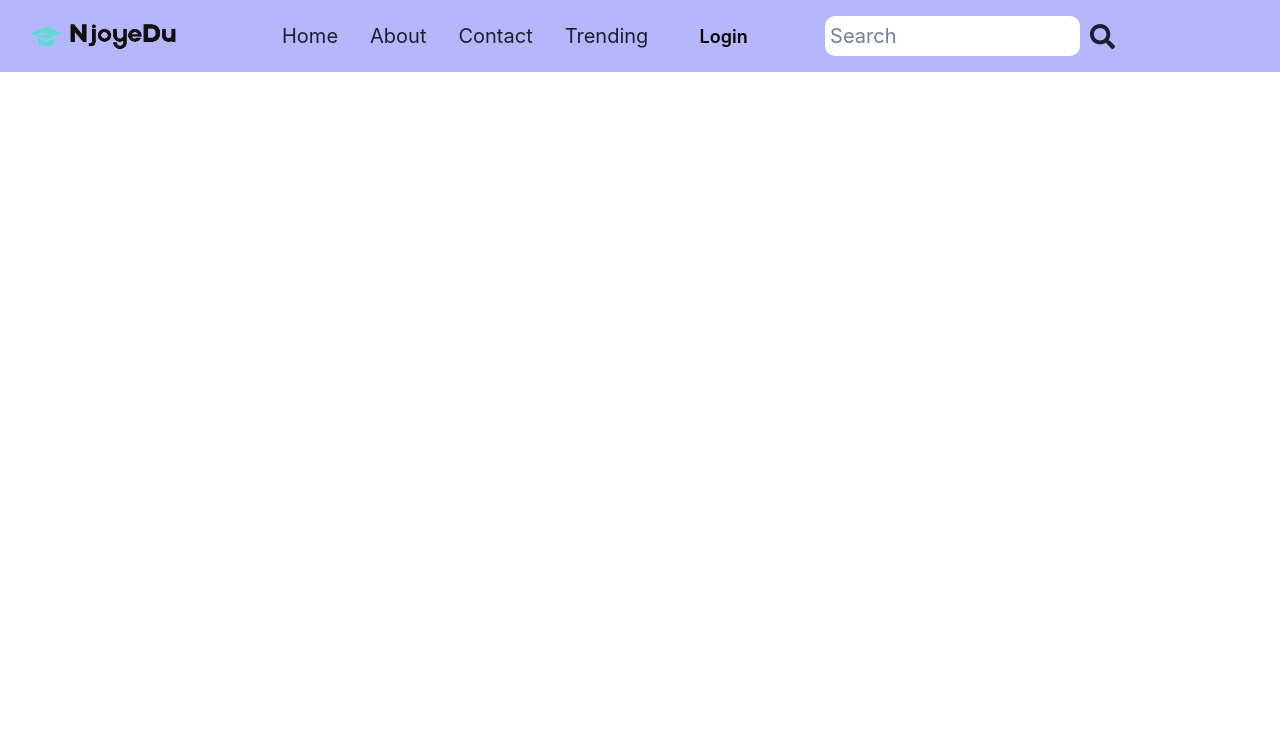
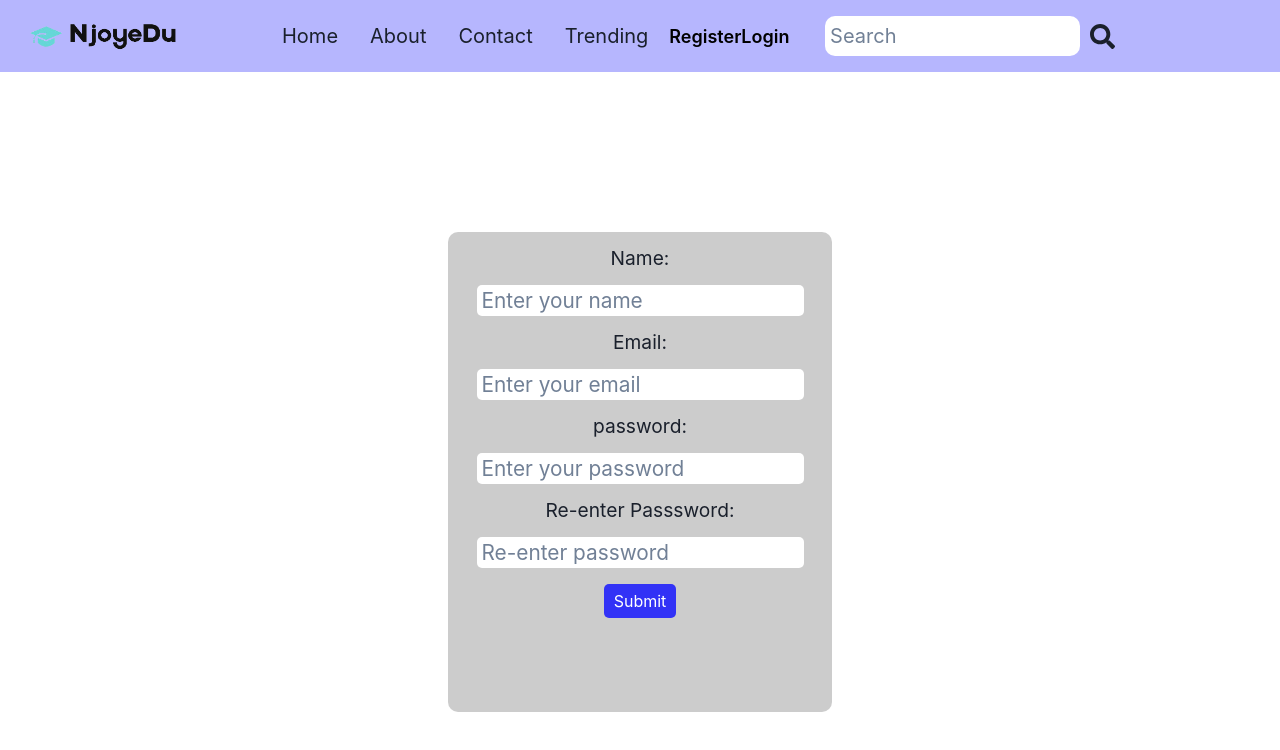
Before and after one commit to Sayantan131/NjoyeDu, a React (Vite) app: page /register in a window 1280 px wide. Shown: the top 750 px of the page. Built offline with nearby package versions, Linux system fonts and the light colour scheme.

Commit message:
working on register component

```diff
--- a/src/App.jsx
+++ b/src/App.jsx
@@ -4,6 +4,7 @@ import Home from "./components/Home"
 import About from "./components/About"
 import Contact from "./components/Contact"
 import LoginForm from "./components/Login"
+import Register from "./components/Register"
 
 function App() {
 
@@ -15,6 +16,7 @@ function App() {
       <Route exact path="/" element={<Home />} />
       <Route exact path="/about" element={<About />} />
       <Route exact path="/contact" element={<Contact />} />
+      <Route exact path="/register" element={<Register />} />
       <Route exact path="/login" element={<LoginForm />} />
       </Routes>
     </Router>
--- a/src/components/Header.jsx
+++ b/src/components/Header.jsx
@@ -42,6 +42,9 @@ const Header = () => {
         })}
         <div className="logInfo">
           <button>
+            <Link to="/register">Register</Link>
+          </button>
+          <button>
             <Link to="/login">Login</Link>
           </button>
 
--- /dev/null
+++ b/src/components/Register.jsx
@@ -0,0 +1,56 @@
+import { useState } from "react";
+import "../styles/Register.css";
+
+const Register = () => {
+  const [name, setName] = useState("");
+  const [email, setEmail] = useState("");
+  const [password, setPassword] = useState("");
+
+  return (
+    <div className="register">
+      <div className="registerfromcontainer">
+        <form className="registerform">
+          <label htmlFor="name">Name:</label>
+          <input
+            type="text"
+            required
+            placeholder="Enter your name"
+            value={name}
+            onChange={(e) => setName(e.target.value)}
+          />
+
+          <label htmlFor="email">Email:</label>
+          <input
+            type="text"
+            required
+            placeholder="Enter your email"
+            value={email}
+            onChange={(e) => setEmail(e.target.value)}
+          />
+
+          <label htmlFor="password">password:</label>
+          <input
+            type="number"
+            required
+            placeholder="Enter your password"
+            value={password}
+            onChange={(e) => setPassword(e.target.value)}
+          />
+
+          <label htmlFor="email">Re-enter Passsword:</label>
+          <input
+            type="number"
+            required
+            placeholder="Re-enter password"
+            value={password}
+            onChange={(e) => setPassword(e.target.value)}
+          />
+          <button>Submit</button>
+        </form>
+        {console.log(name, email, password)}
+      </div>
+    </div>
+  );
+};
+
+export default Register;
--- /dev/null
+++ b/src/styles/Register.css
@@ -0,0 +1,43 @@
+.register {
+  display: flex;
+  align-items: center;
+  justify-content: center;
+  width: 100vw;
+  height: 100vh;
+}
+.registerfromcontainer {
+  width: 30%;
+  height: 60%;
+  background-color: rgba(58, 58, 58, 0.26);
+  border-radius: 10px;
+}
+
+.registerform {
+  display: flex;
+  flex-direction: column;
+  align-items: center;
+}
+
+.registerform > label {
+  font-size: 1.2rem;
+  padding: 12px;
+}
+
+.registerform > input {
+  font-size: 1.3rem;
+  border-radius: 5px;
+  text-align: flex-start;
+  padding-left: 5px;
+}
+
+.registerform > button {
+  margin-top: 1rem;
+  background-color: rgb(50, 50, 246);
+  padding: 5px 10px;
+  color: white;
+  border-radius: 5px;
+}
+
+.registerform > button:hover {
+  opacity: 0.7;
+}
```
